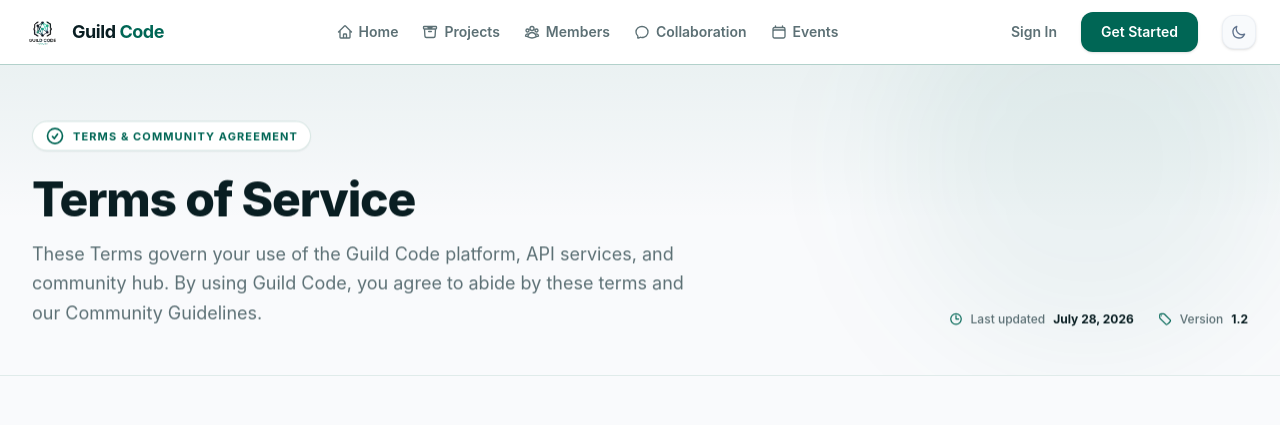
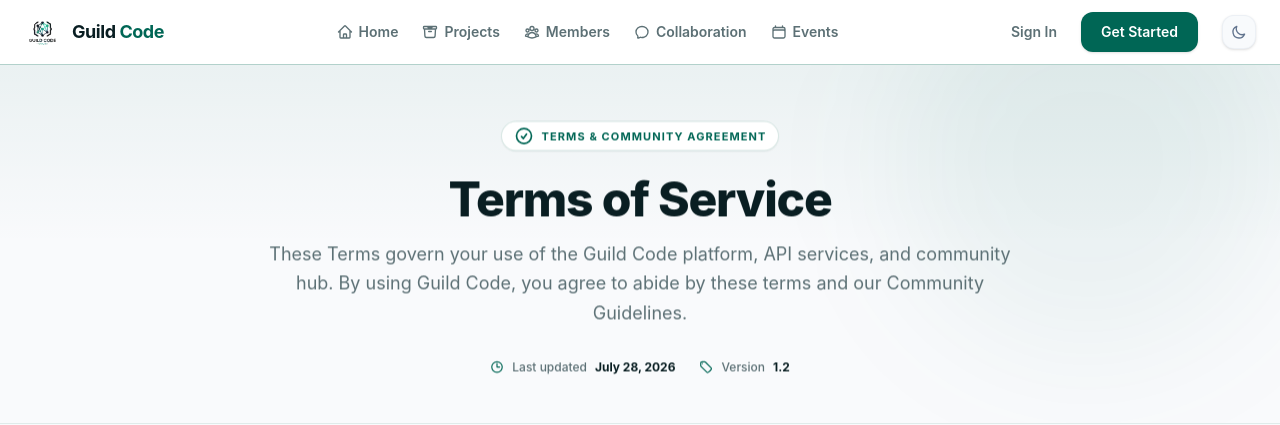
Before and after one commit to Winney360/Guild_Code_Community_Hub, a React (Vite) app in the folder client/: page /terms in a window 1280 px wide. Shown: the top 425 px of the page. Built offline with nearby package versions, Linux system fonts and the light colour scheme; no server answers.

Commit message:
Center the legal page header (eyebrow, title, meta)

```diff
--- a/client/src/components/LegalLayout.tsx
+++ b/client/src/components/LegalLayout.tsx
@@ -120,13 +120,13 @@ export const LegalLayout: React.FC<LegalLayoutProps> = ({
 
         <ScrollReveal>
           <div className="relative max-w-7xl mx-auto px-4 sm:px-6 lg:px-8 pt-14 pb-12">
-            <div className="inline-flex items-center gap-2 px-3 py-1 rounded-full bg-white dark:bg-[#121e21] border border-[#006655]/15 dark:border-[#00a88a]/25 text-[#006655] dark:text-emerald-400 text-[11px] font-bold uppercase tracking-widest mb-6 shadow-xs">
-              {eyebrowIcon}
-              <span>{eyebrow}</span>
-            </div>
+            <div className="text-center">
+              <div className="inline-flex items-center gap-2 px-3 py-1 rounded-full bg-white dark:bg-[#121e21] border border-[#006655]/15 dark:border-[#00a88a]/25 text-[#006655] dark:text-emerald-400 text-[11px] font-bold uppercase tracking-widest mb-6 shadow-xs">
+                {eyebrowIcon}
+                <span>{eyebrow}</span>
+              </div>
 
-            <div className="flex flex-col lg:flex-row lg:items-end lg:justify-between gap-8">
-              <div className="max-w-2xl">
+              <div className="mx-auto max-w-3xl">
                 <h1 className="text-3xl sm:text-4xl lg:text-5xl font-extrabold tracking-tight text-[#091e22] dark:text-[#f1f5f9] mb-4">
                   {title}
                 </h1>
@@ -134,7 +134,7 @@ export const LegalLayout: React.FC<LegalLayoutProps> = ({
               </div>
 
               {metaItems.length > 0 && (
-                <div className="shrink-0 flex flex-wrap items-center gap-x-6 gap-y-2">
+                <div className="mt-8 flex flex-wrap items-center justify-center gap-x-6 gap-y-2">
                   {metaItems.map((item) => (
                     <div key={item.label} className="flex items-center gap-2 text-xs text-[#5c7075] dark:text-slate-400">
                       <span className="text-[#006655] dark:text-emerald-400">{item.icon}</span>
```
